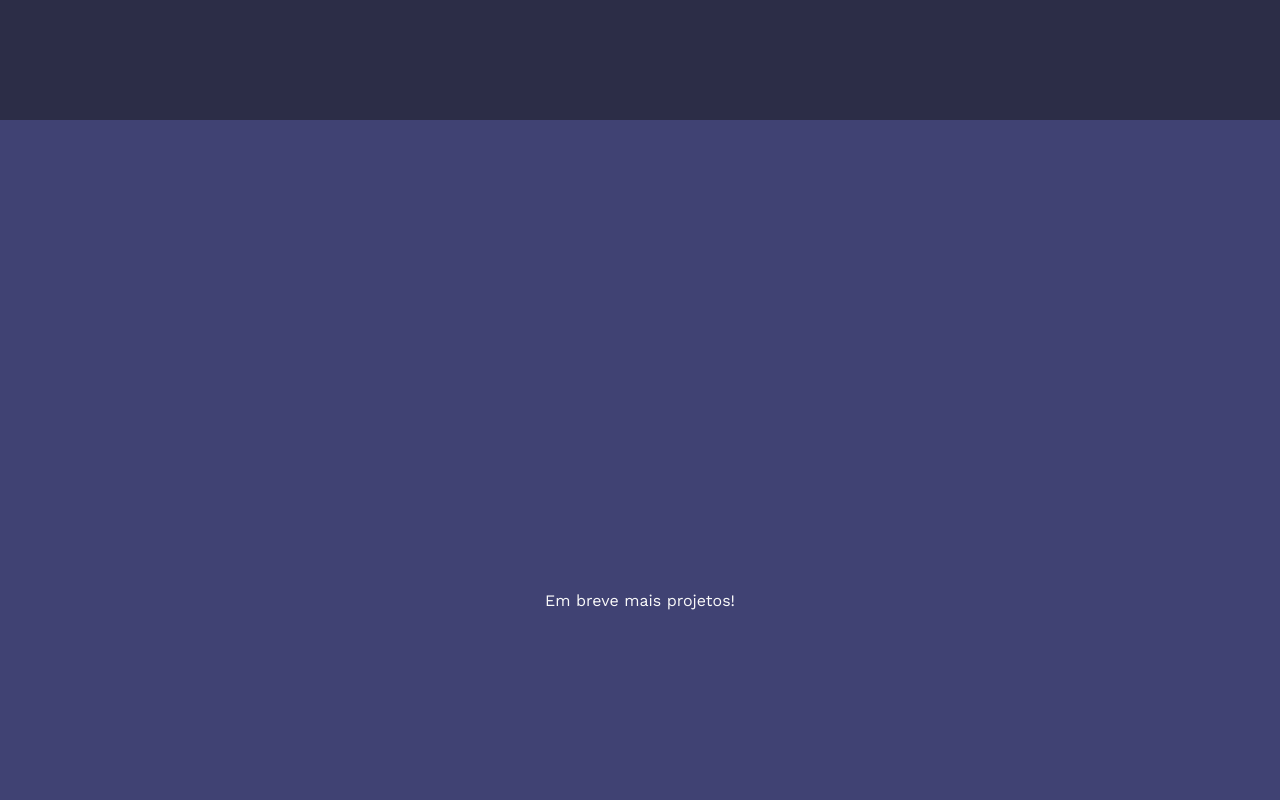
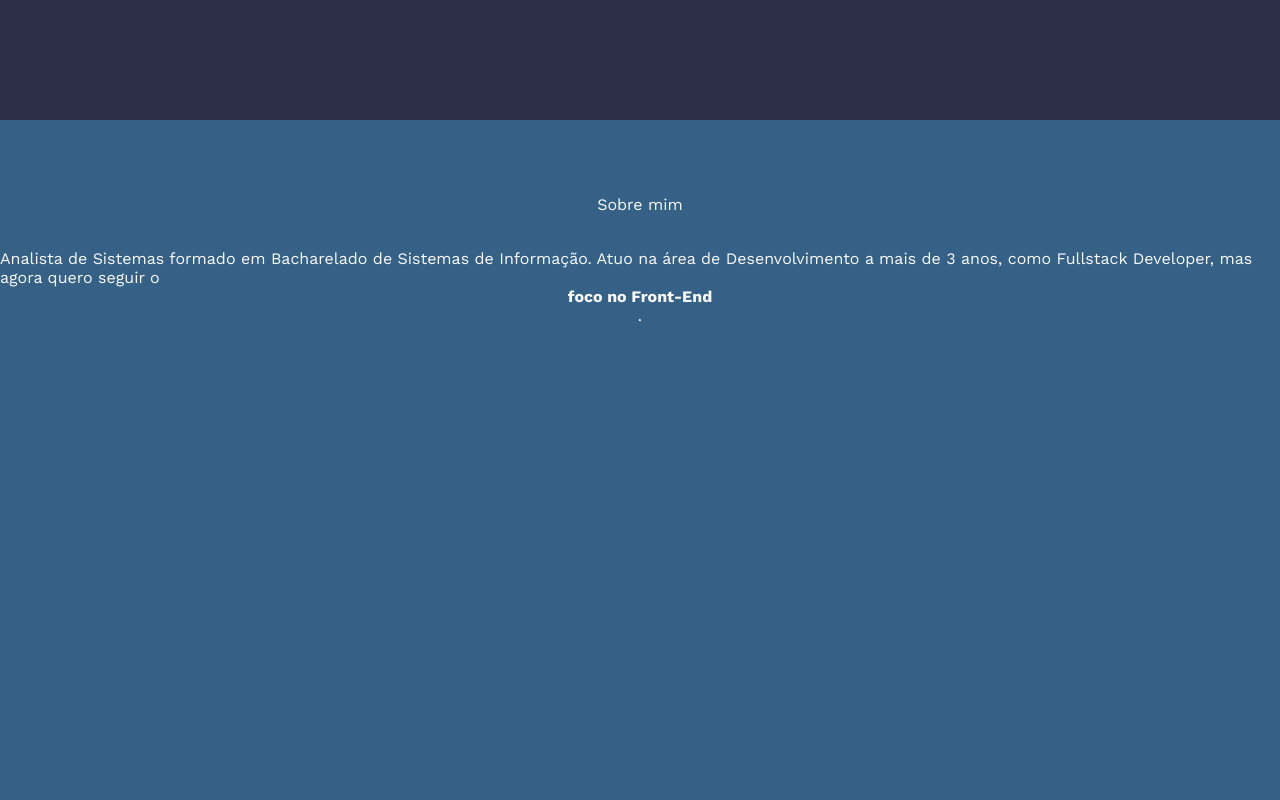
Before and after one commit to andrecrjr/ACJRhub, a Next.js app: page / in a window 1280 px wide. Shown: the part 680-1480 px from the top of the page. Built offline with nearby package versions, Linux system fonts and the light colour scheme.

Commit message:
- adding about me

```diff
--- /dev/null
+++ b/components/Pages/AboutMe/index.tsx
@@ -0,0 +1,19 @@
+import React from "react";
+import { AboutMeContainer } from "./style";
+import { PresentationContainer, Presentation } from "../styles";
+
+export const AboutMe = () => {
+	return (
+		<AboutMeContainer id='about-me'>
+			<PresentationContainer>
+				<Presentation title='true'>Sobre mim</Presentation>
+			</PresentationContainer>
+			<Presentation title='false'>
+				Analista de Sistemas formado em Bacharelado de Sistemas de Informação.
+				Atuo na área de Desenvolvimento a mais de 3 anos, como Fullstack
+				Developer, mas agora quero seguir o
+				<span className='bold-mark'>foco no Front-End</span>.
+			</Presentation>
+		</AboutMeContainer>
+	);
+};
--- /dev/null
+++ b/components/Pages/AboutMe/style.tsx
@@ -0,0 +1,6 @@
+import { Container } from "../styles";
+import styled from "styled-components";
+
+export const AboutMeContainer = styled(Container)`
+	background-color: #366186;
+`;
--- a/components/Pages/styles/index.tsx
+++ b/components/Pages/styles/index.tsx
@@ -55,6 +55,10 @@ export const Presentation = styled.div`
 	justify-content: center;
 	flex-direction: ${(props) => (props.row ? "row" : "column")};
 	align-items: center;
+	.bold-mark {
+		font-weight: bold;
+		display: inline;
+	}
 	.social-network {
 		display: flex;
 		justify-content: row;
--- a/pages/index.tsx
+++ b/pages/index.tsx
@@ -3,12 +3,14 @@ import MainPage from "../components/Pages/MainPage";
 import { Portfolio } from "../components/Pages/Portfolio";
 import { GlobalContainer } from "../styles/global";
 import Header from "../components/Layout/Header";
+import { AboutMe } from "../components/Pages/AboutMe";
 
 const Home: React.FC = () => {
 	return (
 		<GlobalContainer>
 			<Header />
 			<MainPage />
+			<AboutMe />
 			<Portfolio />
 		</GlobalContainer>
 	);
```
